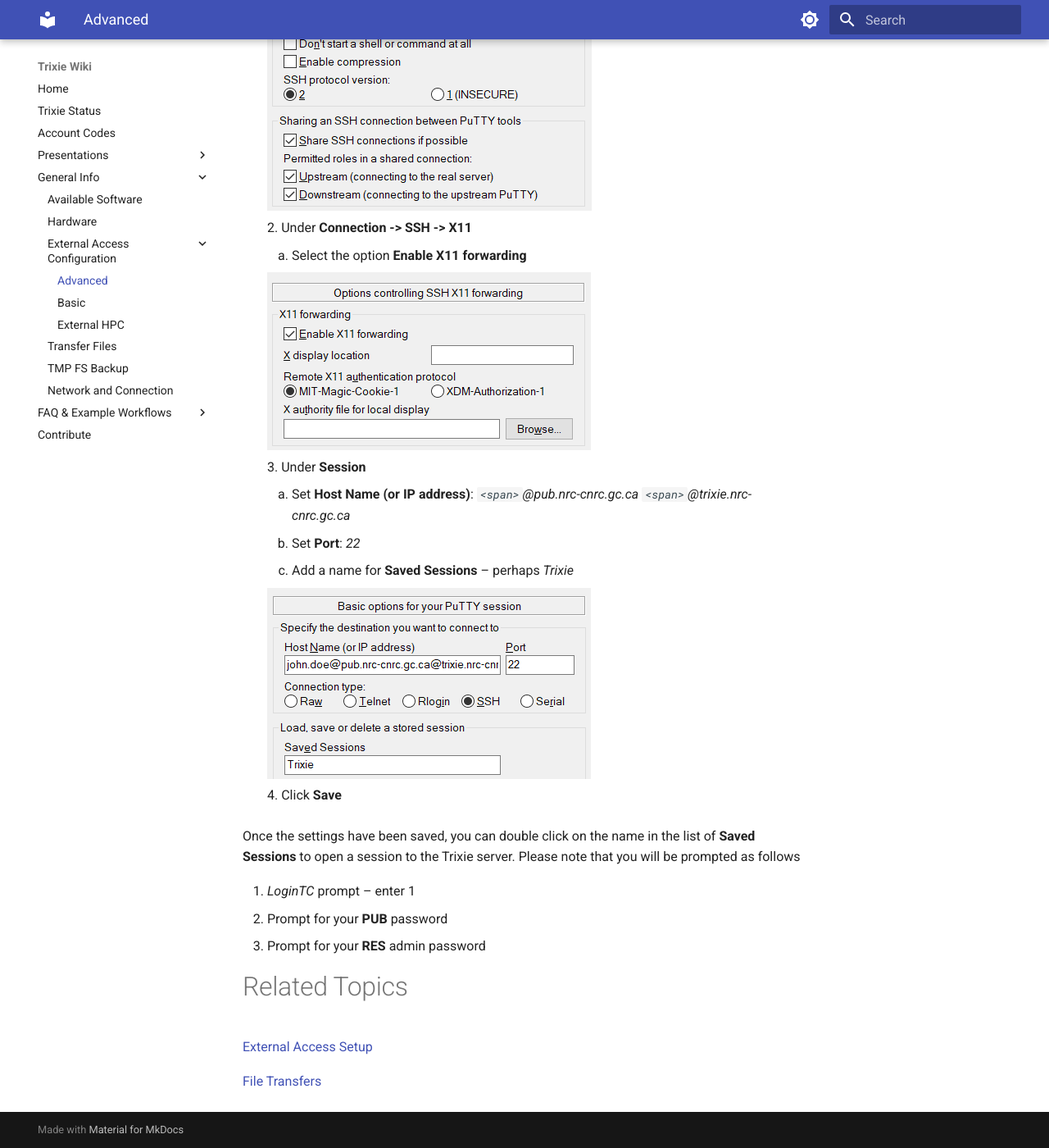
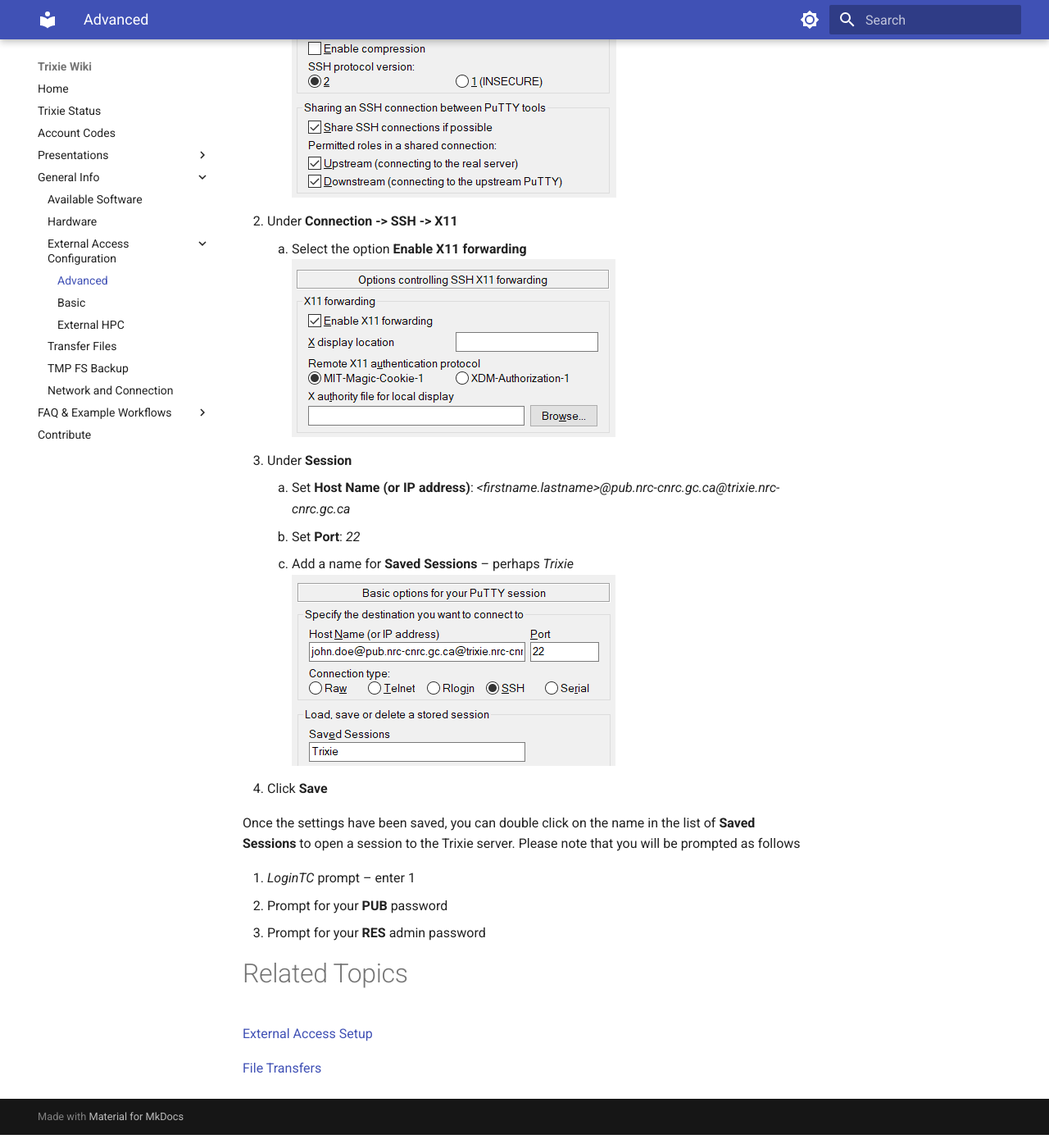
Before and after one commit to ai4d-iasc/trixie, an MkDocs documentation site: the page built from docs/External-Access-Advanced-Configuration.md, in a window 1280 px wide and 1400 px high, scrolled down 1464 px. Shown: the whole window at 82% size. Built offline with MkDocs 1.6.1 and Material for MkDocs 9.7.7, drawn with Linux system fonts in a browser that asks for light colours.

Commit message:
Docs: Fixed formatting of advanced external page

````diff
--- a/docs/External-Access-Advanced-Configuration.md
+++ b/docs/External-Access-Advanced-Configuration.md
@@ -1,12 +1,19 @@
 # Overview
 
-To ease usage of the bastion host to easily connect to Trixie, there are some steps which can be taken, especially making use of the SSH **ProxyJump** and **ControlMaster** parameters. Basically, you need to configure SSH to automatically connect with the Trixie server using the bastion host as a connector between your local computer and the Trixie server.
+To ease usage of the bastion host to easily connect to Trixie, there are some steps which can be
+taken, especially making use of the SSH **ProxyJump** and **ControlMaster** parameters. Basically,
+you need to configure SSH to automatically connect with the Trixie server using the bastion host as
+a connector between your local computer and the Trixie server.
 
-**Important Note:** Before proceeding with this configuration, please ensure that you have performed the [External Access Setup](External-Access-Setup.md) procedure.
+**Important Note:** Before proceeding with this configuration, please ensure that you have
+performed the [External Access Setup](External-Access-Setup.md) procedure.
 
 # Mac OSX / Linux
 
-To configure SSH to automatically connect to the Trixie server, please open your ``.ssh/config`` file with your preferred text editor and add the following lines on your local machine – not the servers – while substituting your given usernames in the **User** directive. You will also need to create the folder ``.ssh/sockets`` to complete the configuration.
+To configure SSH to automatically connect to the Trixie server, please open your ``.ssh/config``
+file with your preferred text editor and add the following lines on your local machine – not the
+servers – while substituting your given usernames in the **User** directive. You will also need to
+create the folder ``.ssh/sockets`` to complete the configuration.
 
 ```
 Host trixie-bastion
@@ -21,44 +28,44 @@
   ProxyJump trixie-bastion
 ```
 
-Once your settings are configured, you will be able to login to the Trixie server with the following command
+Once your settings are configured, you will be able to login to the Trixie server with the
+following command
 
 ``ssh trixie``
 
 Please note that you will be prompted as follows
 
 1. *LoginTC* prompt – enter 1
-2. Prompt for your **PUB** password
-3. Prompt for your **RES** admin password
+1. Prompt for your **PUB** password
+1. Prompt for your **RES** admin password
 
 # Windows – Putty
 
-To configure SSH to automatically connect to the Trixie server, please set the following settings in your Putty application, substituting your username where applicable.
+To configure SSH to automatically connect to the Trixie server, please set the following settings
+in your Putty application, substituting your username where applicable.
 
 1. Under **Connection -> SSH**
       1. Set **Remote command**: ``ssh –A –Y admin.<firstname>.<lastname>@trixie.res.nrc.gc.ca``
-      2. Select the option **Share SSH connections if possible** – this will enable you to establish multiple connections to Trixie
+      1. Select the option **Share SSH connections if possible** – this will enable you to
+         establish multiple connections to Trixie<br>
+      ![trixie putty](images/trixie-putty-1.png)<br>
+1. Under **Connection -> SSH -> X11**
+      1. Select the option **Enable X11 forwarding**<br>
+      ![putty](images/trixie-putty-2.png)<br>
+1. Under **Session**
+      1. Set **Host Name (or IP address)**: *<firstname.lastname\>@pub.nrc-cnrc.gc.ca@trixie.nrc-cnrc.gc.ca*
+      1. Set **Port**: *22*
+      1. Add a name for **Saved Sessions** – perhaps *Trixie*<br>
+      ![putty](images/trixie-putty-3.png)<br>
+1. Click **Save**
 
-      ![trixie putty](images/trixie-putty-1.png)</br>
-2. Under **Connection -> SSH -> X11**
-
-      1. Select the option **Enable X11 forwarding**
-
-      ![putty](images/trixie-putty-2.png)</br>
-3. Under **Session**
-
-      1. Set **Host Name (or IP address)**: *<firstname.lastname>`<span>`@pub.nrc-cnrc.gc.ca `<span>`@trixie.nrc-cnrc.gc.ca*
-      2. Set **Port**: *22*
-      3. Add a name for **Saved Sessions** – perhaps *Trixie*
-
-      ![putty](images/trixie-putty-3.png)</br>
-4. Click **Save**
-
-Once the settings have been saved, you can double click on the name in the list of **Saved Sessions** to open a session to the Trixie server. Please note that you will be prompted as follows
+Once the settings have been saved, you can double click on the name in the list of
+**Saved Sessions** to open a session to the Trixie server. Please note that you will be prompted as
+follows
 
 1. *LoginTC* prompt – enter 1
-2. Prompt for your **PUB** password
-3. Prompt for your **RES** admin password
+1. Prompt for your **PUB** password
+1. Prompt for your **RES** admin password
 
 # Related Topics
 
````
